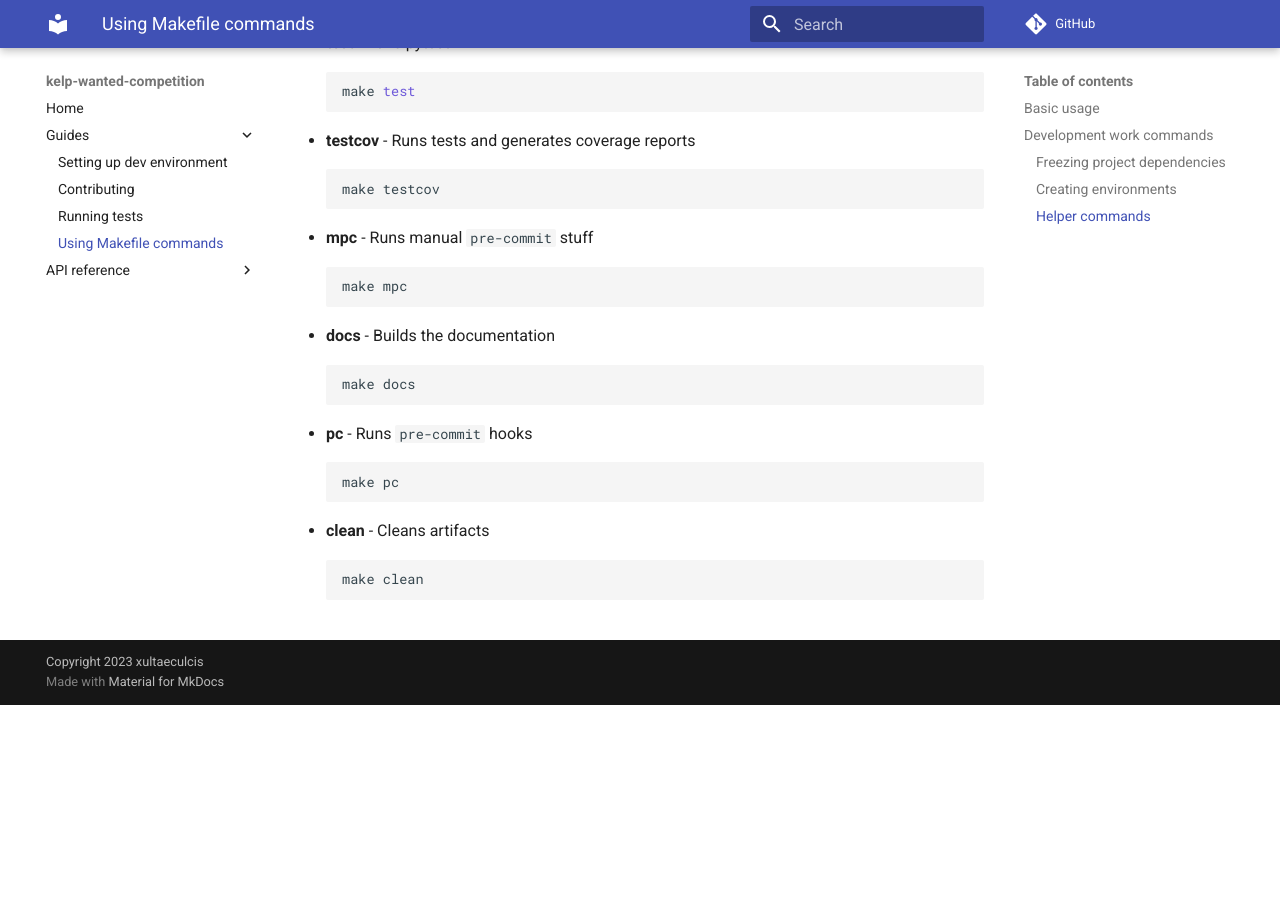
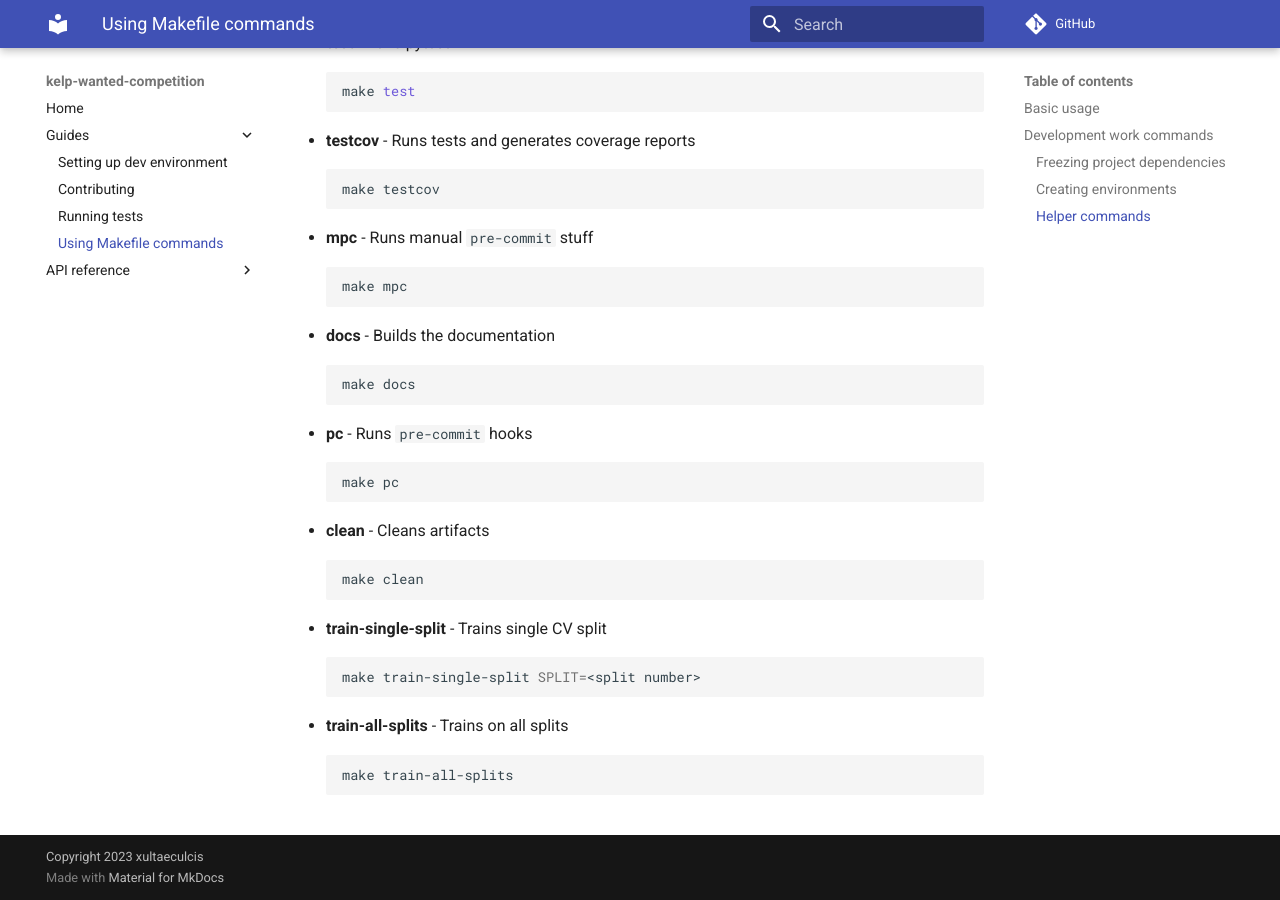
Before and after one commit to xultaeculcis/kelp-wanted-competition, an MkDocs documentation site: the page built from docs/guides/makefile-usage.md, in a window 1280 px wide and 900 px high, scrolled down 1569 px. Built offline with MkDocs 1.6.1 and Material for MkDocs 9.7.7, drawn with Linux system fonts in a browser that asks for light colours; comment, search, counter and statistics services are not loaded; before the commit the page ends 2274 px from its top, so only the background shows below that.

Commit message:
Update docs

````diff
--- a/docs/guides/makefile-usage.md
+++ b/docs/guides/makefile-usage.md
@@ -105,3 +105,15 @@ make help
     ```shell
     make clean
     ```
+
+* **train-single-split** - Trains single CV split
+
+    ```shell
+    make train-single-split SPLIT=<split number>
+    ```
+
+* **train-all-splits** - Trains on all splits
+
+    ```shell
+    make train-all-splits
+    ```
````
